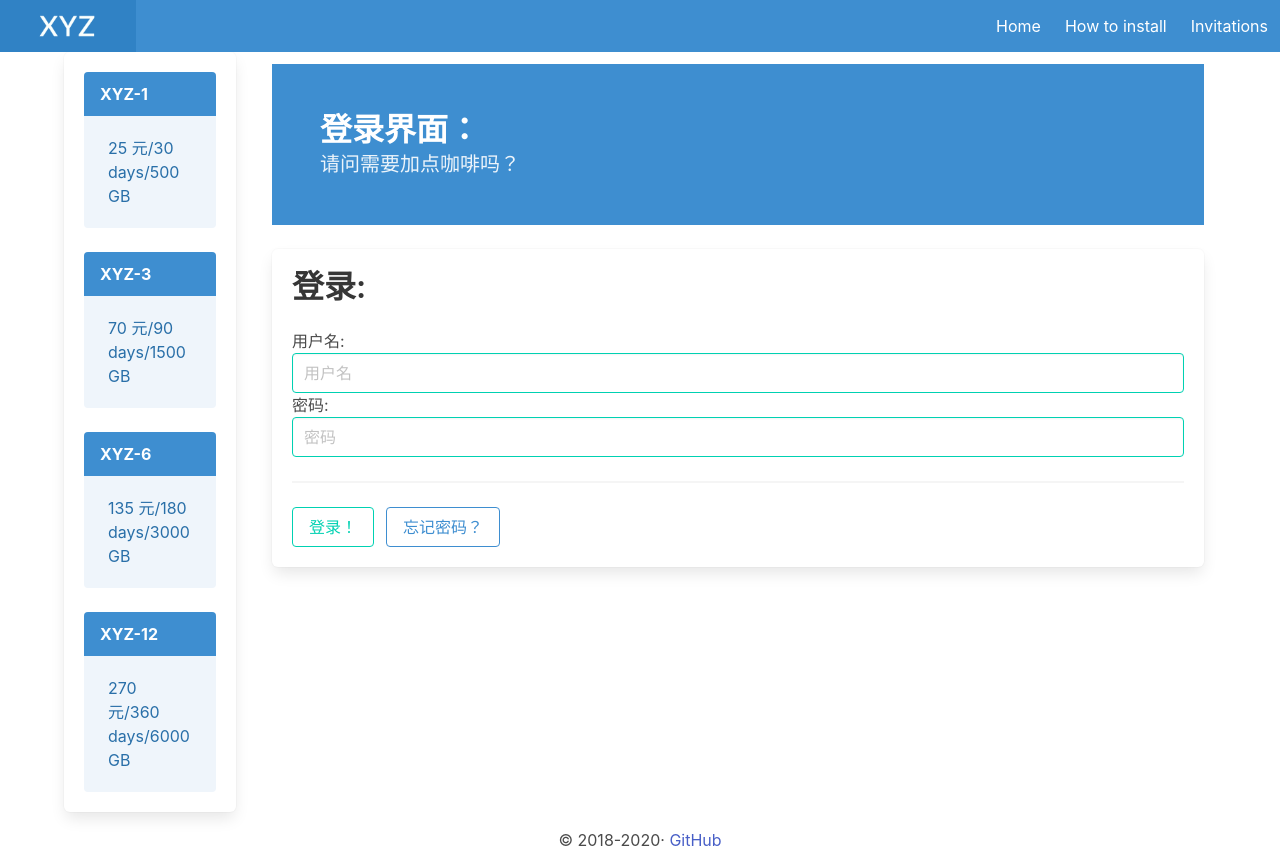
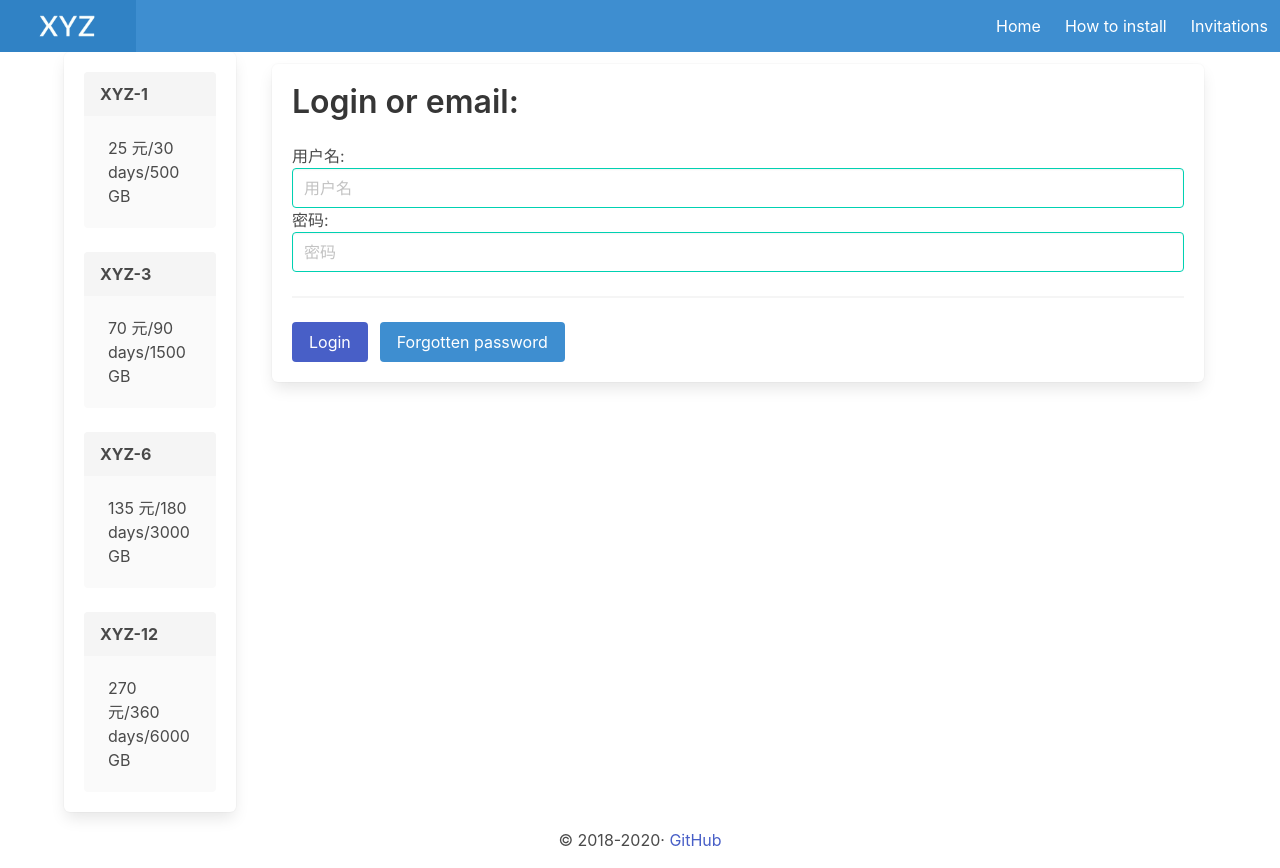
Before and after one commit to euati/yxorp, a Django app: page /login/ in a window 1280 px wide. Run offline with Django 3.2, Linux system fonts and the light colour scheme; parts of the project's set-up code (start-up, migrations or seed data) failed here and were passed over; some libraries are stand-ins or nearby versions.

Commit message:
Login, sign up, index

```diff
--- a/templates/base.html
+++ b/templates/base.html
@@ -153,7 +153,7 @@
                             </li>
                         </ul>
                         {% endif %} {% else %}
-                        <article class="message is-info">
+                        <article class="message is-light">
                             <div class="message-header">
                                 <p>XYZ-1</p>
                             </div>
@@ -161,7 +161,7 @@
                                 25 元/30 days/500 GB
                             </div>
                         </article>
-                        <article class="message is-info">
+                        <article class="message is-light">
                             <div class="message-header">
                                 <p>XYZ-3</p>
                             </div>
@@ -169,7 +169,7 @@
                                 70 元/90 days/1500 GB
                             </div>
                         </article>
-                        <article class="message is-info">
+                        <article class="message is-light">
                             <div class="message-header">
                                 <p>XYZ-6</p>
                             </div>
@@ -177,7 +177,7 @@
                                 135 元/180 days/3000 GB
                             </div>
                         </article>
-                        <article class="message is-info">
+                        <article class="message is-light">
                             <div class="message-header">
                                 <p>XYZ-12</p>
                             </div>
--- a/templates/sspanel/login.html
+++ b/templates/sspanel/login.html
@@ -1,31 +1,17 @@
 {% extends 'base.html' %} {% load ehcofilter %}
 {% block main %}
-<div class="column is-12">
-    <section class="hero is-info is-smaill">
-        <div class="hero-body">
-            <div class="container">
-                <h1 class="title">
-                    登录界面：
-                </h1>
-                <h2 class="subtitle">
-                    请问需要加点咖啡吗？
-                </h2>
-            </div>
-        </div>
-    </section>
-</div>
+
 <div class="column is-12">
     {% if user.is_authenticated %}
     <div class="box">
-        <p class="title">欢迎小主: {{ user.username }}</p>
-        <p class="subtitle">点击下方按钮进入用户中心 </p>
+        <p class="title">Hello: {{ user.username }}</p>
         <button class="button">
-            <a href="{% url 'sspanel:userinfo' %}">进入</a>
+            <a href="{% url 'sspanel:userinfo' %}">Go to billing</a>
         </button>
     </div>
     {% else %}
     <div class="box">
-        <h3 class="title">登录:</h3>
+        <h3 class="title">Login or email:</h3>
         <form class="form" action="{% url 'sspanel:login' %}" method="post">
             {% csrf_token %} {{ form.non_field_errors }} {% for field in form %} {{ field.label_tag }} {{ field }}
             {{ field.errors }}
@@ -35,12 +21,12 @@
             <hr>
             <div class="field is-grouped">
                 <p class="control">
-                    <button type="submit" class="button is-primary is-outlined">登录！</button>
+                    <button type="submit" class="button is-link">Login</button>
                 </p>
                 {% settings_value "USE_SMTP" as use_smtp %}
                 {% if use_smtp %}
                 <p class="control">
-                    <a class="button is-info is-outlined " href="{% url 'password_reset' %}">忘记密码？</a>
+                    <a class="button is-info" href="{% url 'password_reset' %}">Forgotten password</a>
                 </p>
                 {% endif %}
             </div>
```
Also changed, not shown: templates/sspanel/nodeinfo.html (+4 -4 lines), templates/sspanel/register.html (+4 -17 lines), templates/sspanel/userinfo.html (+81 -74 lines).
